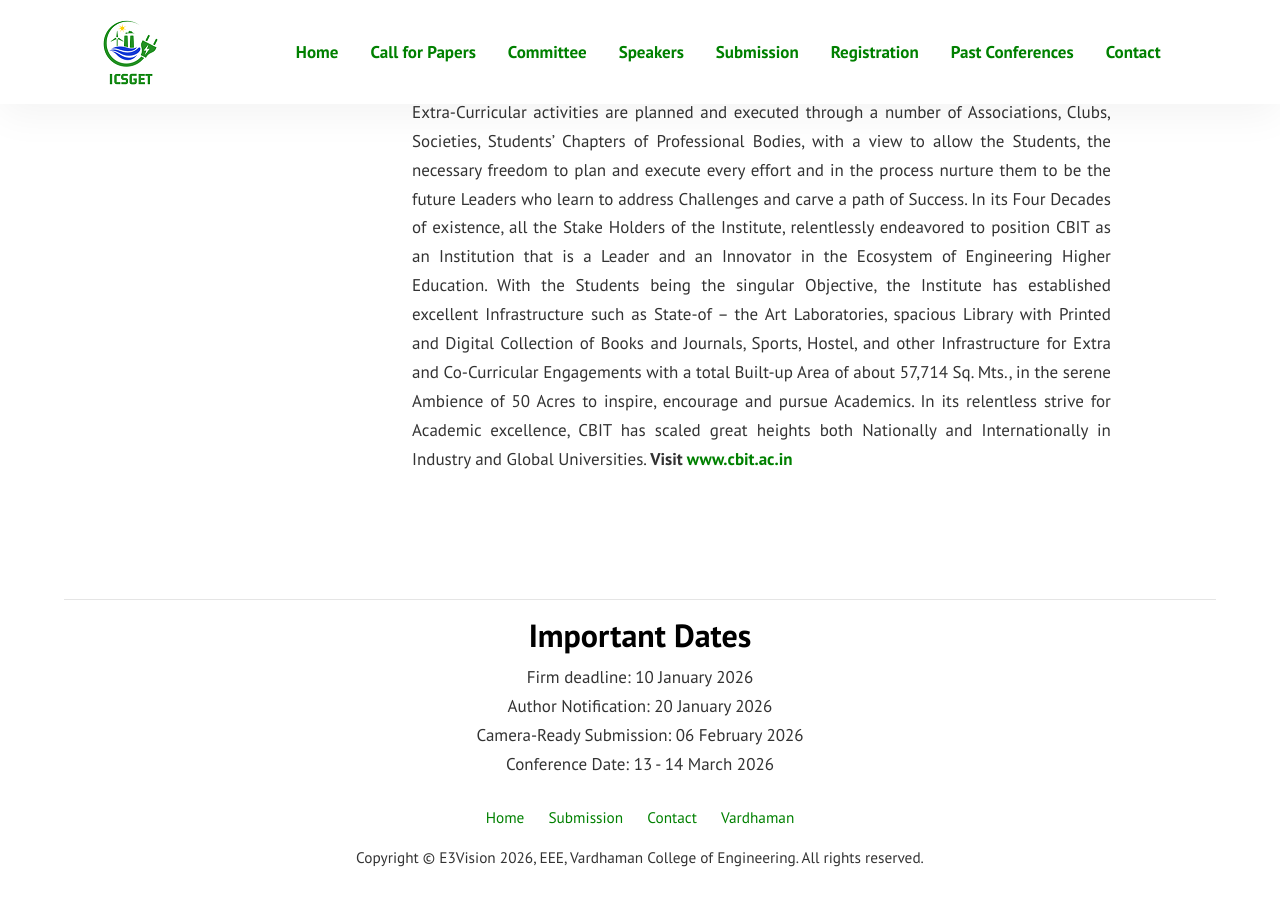
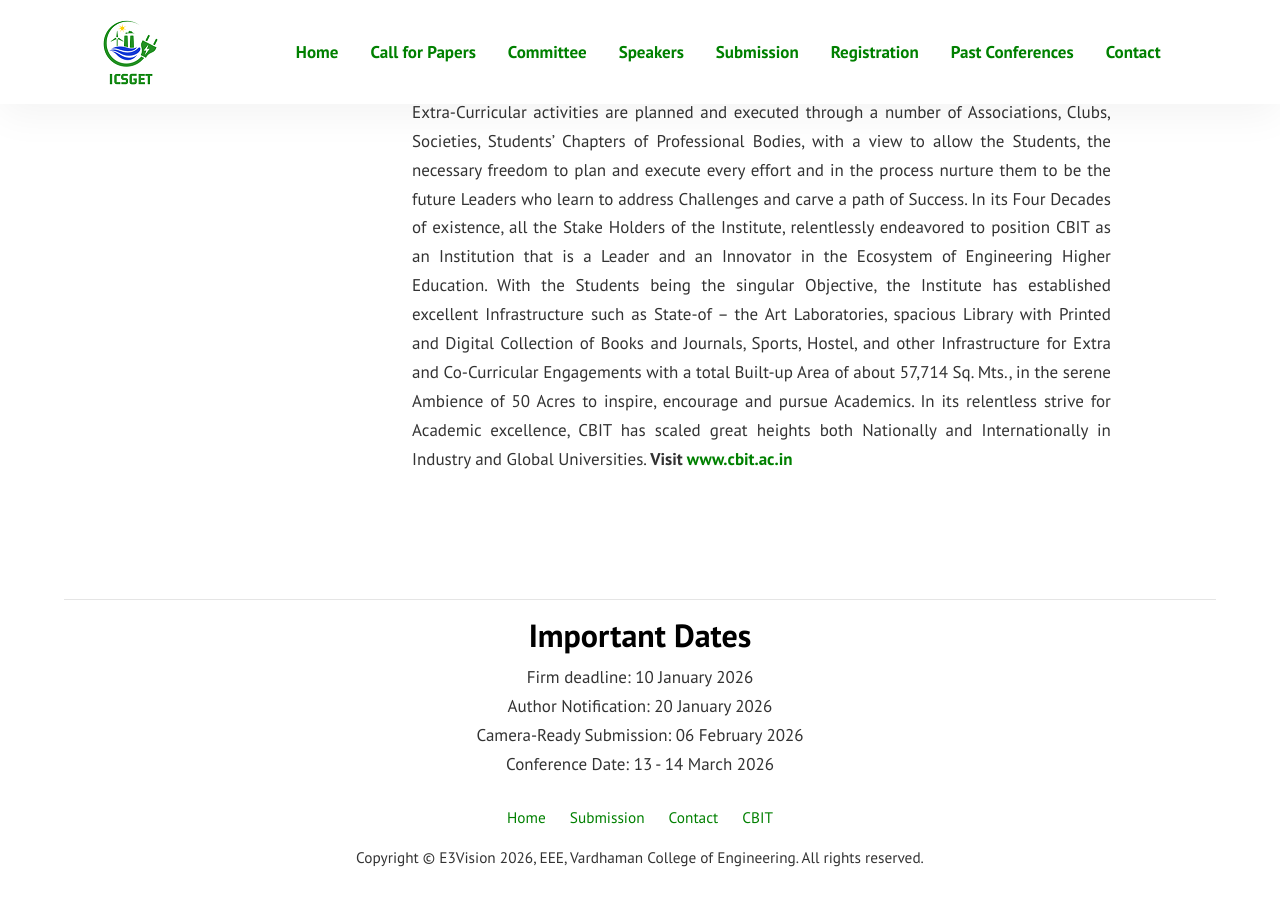
Before and after one commit to sravivarman/e3vision, a Jekyll site: the page built from index.md, in a window 1280 px wide and 900 px high, scrolled down 1836 px. Built offline with Jekyll 4.4.1, drawn with Linux system fonts in a browser that asks for light colours.

Commit message:
Update menus.yml

```diff
--- a/_data/menus.yml
+++ b/_data/menus.yml
@@ -37,6 +37,6 @@ footermenu:
 - title: Contact
   url: "contact/"
 
-- title: Vardhaman
-  url: https://vardhaman.org/
+- title: CBIT
+  url: https://www.cbit.ac.in/
   external: true
```
